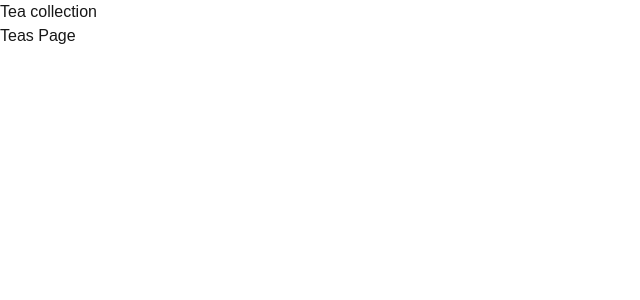
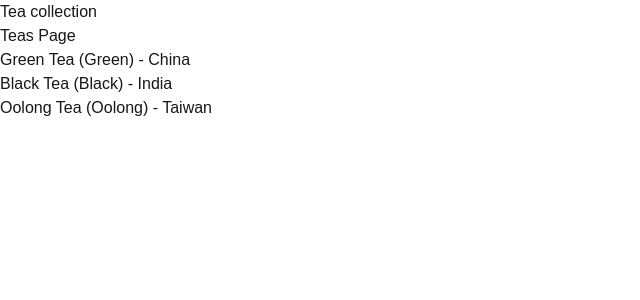
Before and after one commit to DzmitryDanilovich/teapot, a Next.js app: page /teas in a window 1280 px wide. Shown: the top 300 px of the page, without its empty margins (0-640 px from the left). Built offline with nearby package versions, Linux system fonts and the light colour scheme.

Commit message:
feat: add static tea data and teas pages

```diff
--- a/src/app/teas/[id]/page.tsx
+++ b/src/app/teas/[id]/page.tsx
@@ -1,12 +1,25 @@
+import { notFound } from "next/navigation";
+import teas from "@/lib/teas";
+
 interface Props {
     params: Promise<{ id: string }>;
 }
 
 const Tea = async ({ params }: Props) => {
     const { id } = await params;
+    const tea = teas.find((t) => t.id === id);
+
+    if (!tea) {
+        notFound();
+    }
 
     return (
-        <h1>Tea Page: {id}</h1>
+        <>
+            <h1>Tea Page: {id}</h1>
+            <p>Name: {tea.name}</p>
+            <p>Type: {tea.type}</p>
+            <p>Origin: {tea.origin}</p>
+        </>
     )
 };
 
--- a/src/app/teas/page.tsx
+++ b/src/app/teas/page.tsx
@@ -1,5 +1,19 @@
+import Link from "next/link";
+import teas from "@/lib/teas";
+
 const Teas = () => (
-    <h1>Teas Page</h1>
+    <>
+        <h1>Teas Page</h1>
+        <ul>
+            {teas.map((tea) => (
+                <li key={tea.id}>
+                    <Link href={`/teas/${tea.id}`}>
+                        {tea.name} ({tea.type}) - {tea.origin}
+                    </Link>
+                </li>
+            ))}
+        </ul>
+    </>
 );
 
 export default Teas;
--- /dev/null
+++ b/src/lib/teas.ts
@@ -0,0 +1,14 @@
+interface Tea {
+    id: string;
+    name: string;
+    type: string;
+    origin?: string;
+}
+
+const teas_stub: Tea[] = [
+    { id: "1", name: "Green Tea", type: "Green", origin: "China" },
+    { id: "2", name: "Black Tea", type: "Black", origin: "India" },
+    { id: "3", name: "Oolong Tea", type: "Oolong", origin: "Taiwan" },
+];
+
+export default teas_stub;
```
Also changed, not shown: 1 other file (tests, documents, lock files or other folders).
